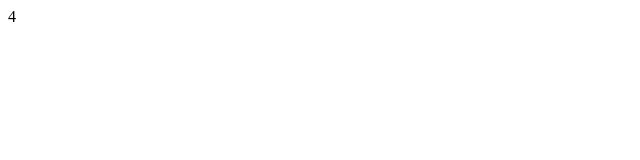
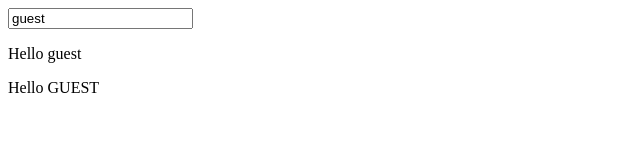
Before and after one commit to bozhlab/angular-startup, a plain HTML site: page app/index.html in a window 1280 px wide. Shown: the whole page, without its empty margins (0-640 px from the left). Drawn offline with Linux system fonts and the light colour scheme.

Commit message:
Data Binding with filter and ng-init

```diff
--- a/app/index.html
+++ b/app/index.html
@@ -7,8 +7,11 @@
     </title>
 </head>
 
-<body>
-    {{ 2+2 }}
+<body ng-init='name = "guest"'>
+    <input type="text" ng-model='name' />
+    <br/>
+    <p>Hello {{ name }}</p>
+    <p> Hello {{ name | uppercase }}</p>
     <script type="text/javascript" src="assets/angular.min.js"></script>
 </body>
 
```
